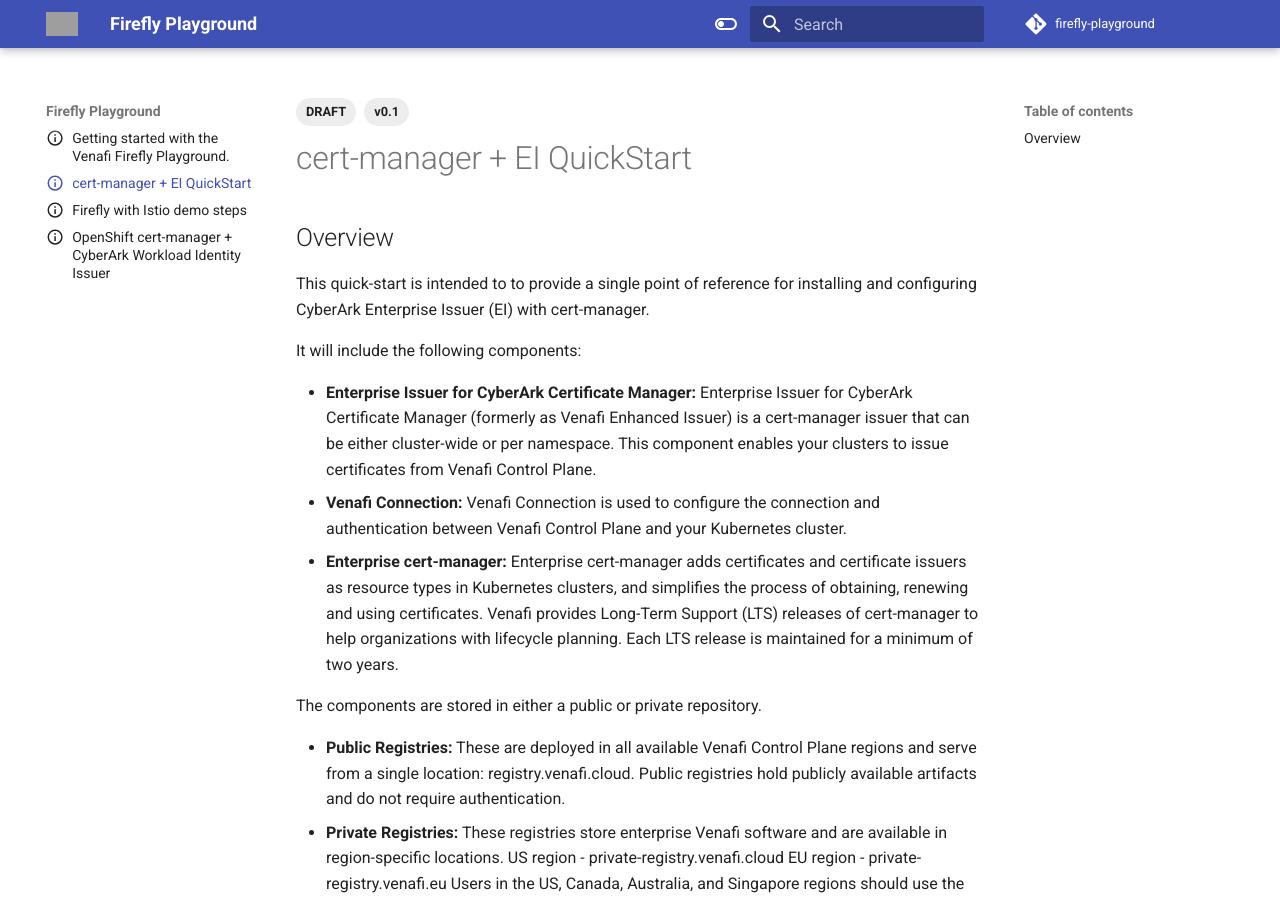
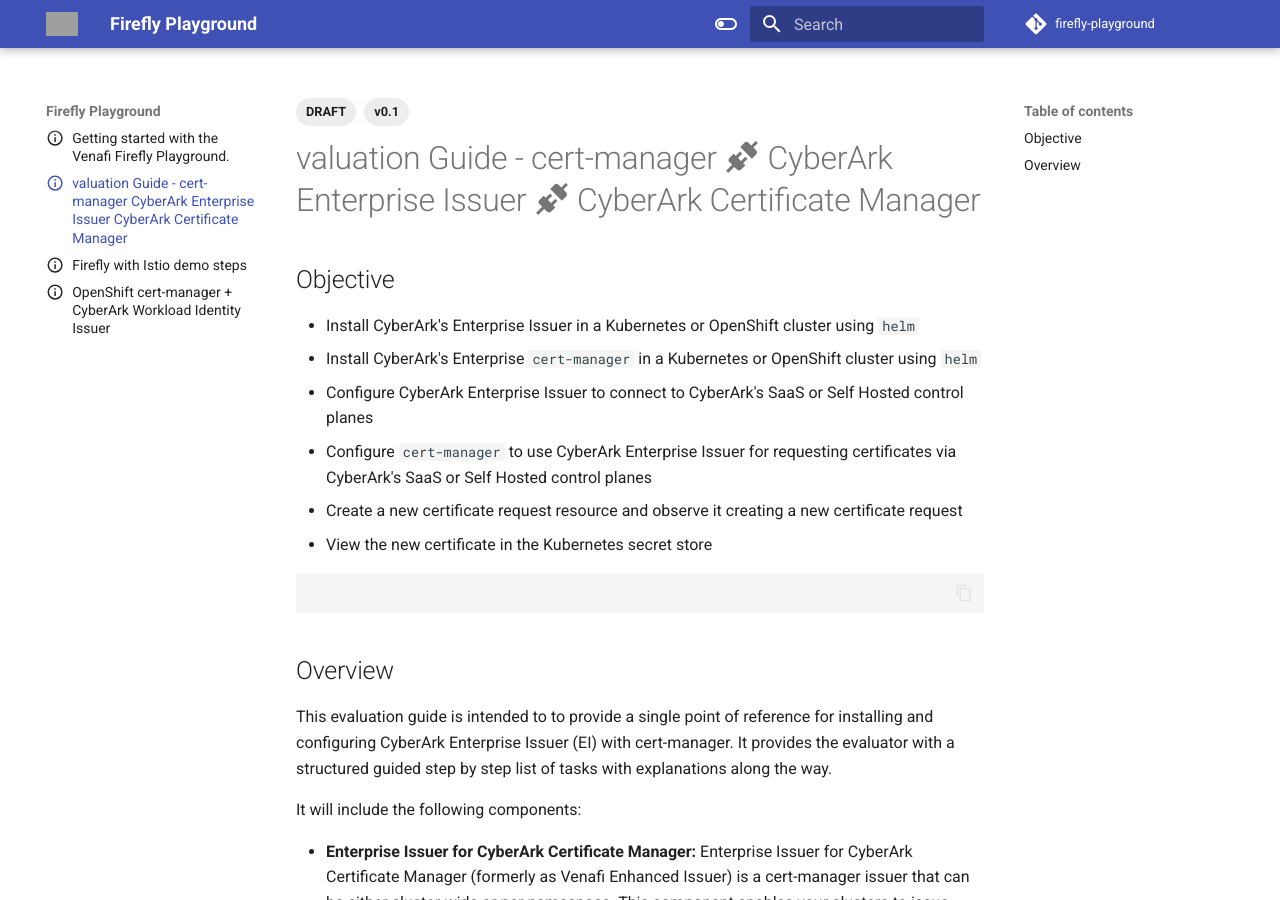
Before and after one commit to Venafi/firefly-playground, an MkDocs documentation site: the page built from docs/ei-quick-start.md, in a window 1280 px wide and 900 px high. Built offline with MkDocs 1.6.1 and Material for MkDocs 9.7.7, drawn with Linux system fonts in a browser that asks for light colours; comment, search, counter and statistics services are not loaded; the version menu is left out; grey boxes are pictures that could not be loaded.

Commit message:
changes to EI docs

````diff
--- a/docs/ei-quick-start.md
+++ b/docs/ei-quick-start.md
@@ -5,11 +5,24 @@
   - DRAFT
 ---
 
-# cert-manager + EI QuickStart
+# valuation Guide - cert-manager :material-connection: CyberArk Enterprise Issuer :material-connection: CyberArk Certificate Manager
+
+## Objective
+
+  - Install CyberArk's Enterprise Issuer in a Kubernetes or OpenShift cluster using `helm`
+  - Install CyberArk's Enterprise `cert-manager` in a Kubernetes or OpenShift cluster using `helm`
+  - Configure CyberArk Enterprise Issuer to connect to CyberArk's SaaS or Self Hosted control planes
+  - Configure `cert-manager` to use CyberArk Enterprise Issuer for requesting certificates via CyberArk's SaaS or Self Hosted control planes
+  - Create a new certificate request resource and observe it creating a new certificate request
+  - View the new certificate in the Kubernetes secret store
+
+```yaml
+
+```
 
 ## Overview
 
-This quick-start is intended to to provide a single point of reference for installing and configuring CyberArk Enterprise Issuer (EI) with cert-manager.
+This evaluation guide is intended to to provide a single point of reference for installing and configuring CyberArk Enterprise Issuer (EI) with cert-manager. It provides the evaluator with a structured guided step by step list of tasks with explanations along the way.
 
 It will include the following components:
 
````
